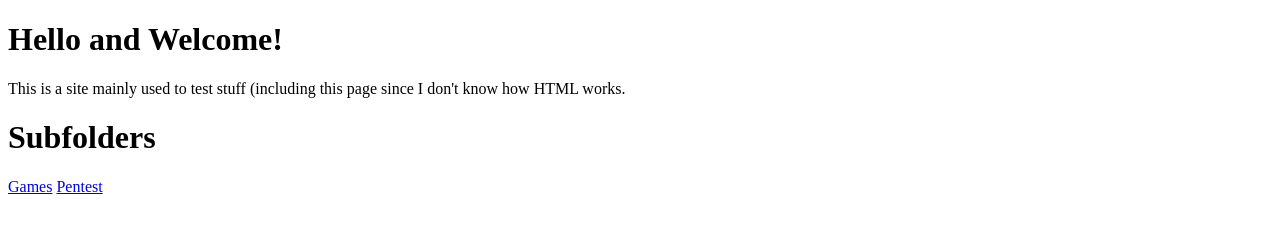
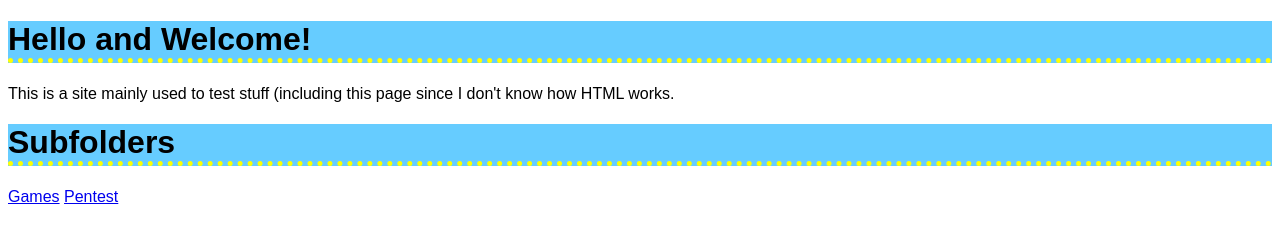
Before and after one commit to 2540825244/2540825244.github.io, a plain HTML site: page index.html in a window 1280 px wide. Drawn offline with Linux system fonts and the light colour scheme.

Commit message:
Style Update

```diff
--- /dev/null
+++ b/index.css
@@ -0,0 +1,21 @@
+body {
+    font-family: Arial, Helvetica, sans-serif;
+}
+
+h1 {
+    background-color: #66ccff;
+    border-bottom: 5px dotted yellow;
+    color: black;
+    transition: all 100ms ease-in-out;
+}
+h1.hover {
+    background-color: #33ccff;
+    border-bottom: 5px solid yellowgreen;
+    color: black;
+    transition: all 100ms ease-in-out;
+}
+
+p {
+    background-color: white;
+    color: black;
+}
--- a/index.html
+++ b/index.html
@@ -2,14 +2,17 @@
 <html>
 <head>
 <title>QTY10/2540825244's page</title>
+<link href="/index.css" rel="stylesheet">
 </head>
 <body>
 
 <h1>Hello and Welcome!</h1>
 <p>This is a site mainly used to test stuff (including this page since I don't know how HTML works.</p>
 <h1>Subfolders</h1>
+<div>
 <a href="Games/">Games</a>
 <a href="Pentest/">Pentest</a>
+</div>
 
 </body>
 </html>
```
Also changed, not shown: Games/index.html (+1 -0 lines), Pentest/index.html (+1 -0 lines), 1 other file.
